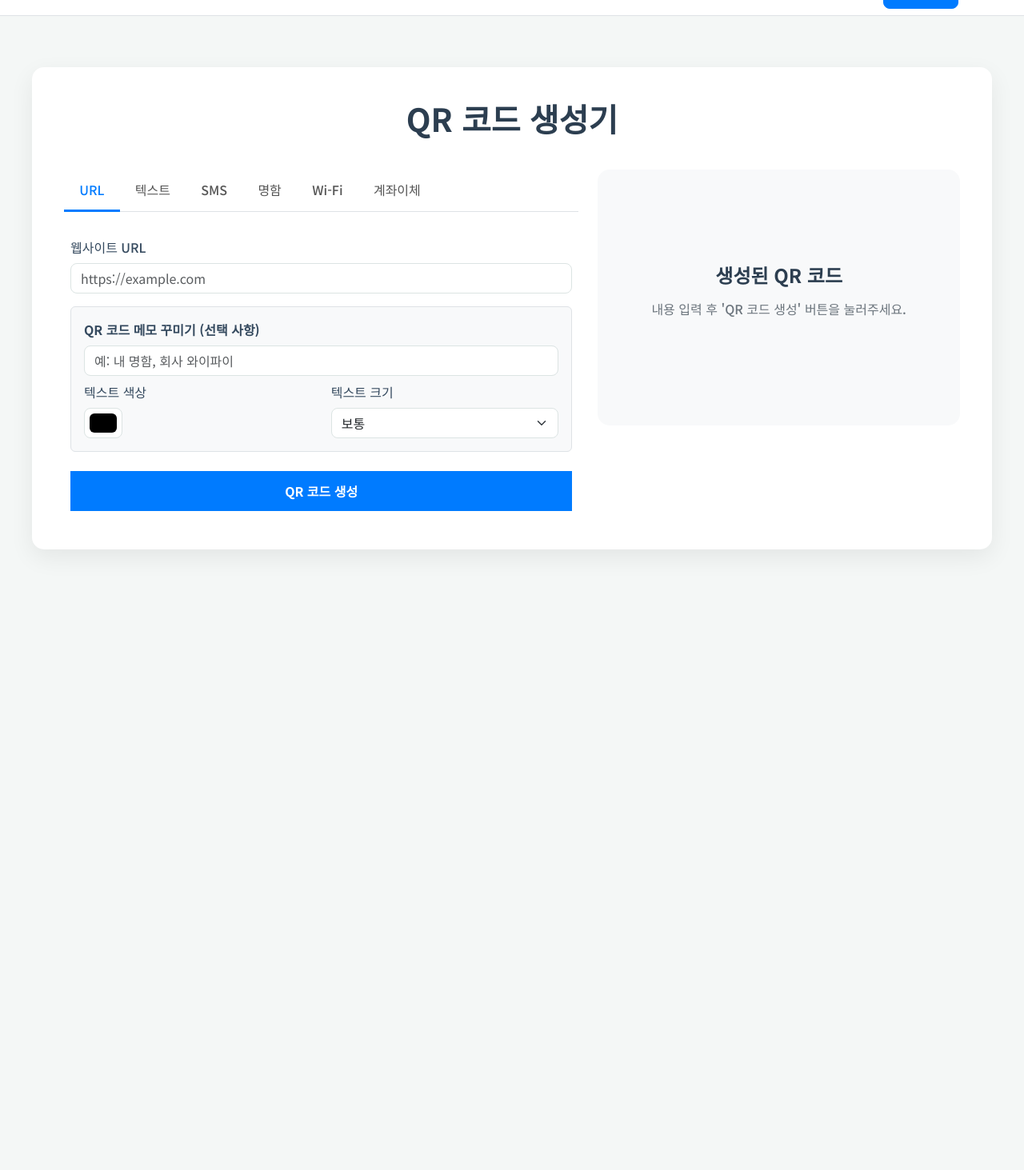
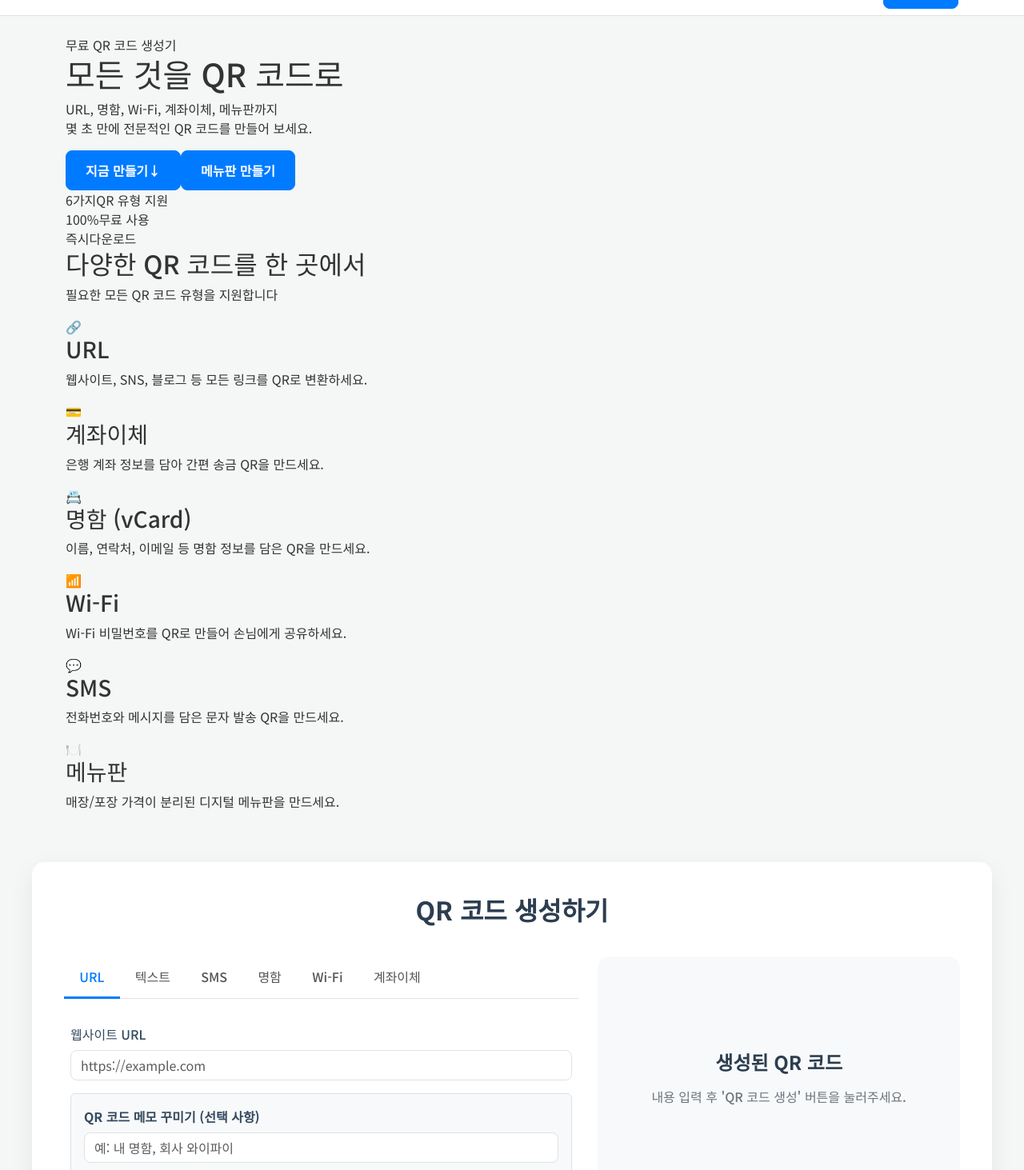
Before and after one commit to matu-sky/qrcode1, a React (Create React App) app: page / in a window 1280 px wide. Shown: the part 47-1510 px from the top of the page at 80% size. Before the commit the page ends 800 px from the top, so only its background shows below. Built offline with nearby package versions, Linux system fonts and the light colour scheme; no server answers.

Commit message:
Update HomePage.tsx

```diff
--- a/src/pages/HomePage.tsx
+++ b/src/pages/HomePage.tsx
@@ -46,25 +46,27 @@ const TemplateSelector = ({ selected, onChange }: { selected: string, onChange:
   </Form.Group>
 );
 
+// Feature Card Component
+const FeatureCard = ({ icon, title, description }: { icon: string, title: string, description: string }) => (
+  <div className="feature-card">
+    <div className="feature-icon">{icon}</div>
+    <h3 className="feature-title">{title}</h3>
+    <p className="feature-desc">{description}</p>
+  </div>
+);
+
 
 export default function HomePage() {
   const [activeTab, setActiveTab] = useState('url');
   const [finalQrValue, setFinalQrValue] = useState('');
   const qrRef = useRef<any>(null);
+  const generatorRef = useRef<HTMLDivElement>(null);
 
   // Form states
   const [url, setUrl] = useState('');
   const [text, setText] = useState('');
   const [vCard, setVCard] = useState({
-    name: '',
-    title: '',
-    org: '',
-    phone: '', // Mobile
-    workPhone: '', // Work
-    fax: '',
-    email: '',
-    website: '',
-    address: ''
+    name: '', title: '', org: '', phone: '', workPhone: '', fax: '', email: '', website: '', address: ''
   });
   const [wifi, setWifi] = useState({ ssid: '', password: '', encryption: 'WPA' });
   const [payment, setPayment] = useState({ bank: '', accountNumber: '', accountHolder: '', amount: '' });
@@ -91,11 +93,7 @@ export default function HomePage() {
     setDisplayMemo({ text: '', color: '', size: '' });
     setMemoColor('#000000');
     setMemoSize('1.25rem');
-    if (newTab === 'payment') {
-      setTemplate('web-payment');
-    } else {
-      setTemplate('memo');
-    }
+    if (newTab === 'payment') { setTemplate('web-payment'); } else { setTemplate('memo'); }
   };
 
   const handleDownload = () => {
@@ -107,9 +105,7 @@ export default function HomePage() {
           link.href = dataUrl;
           link.click();
         })
-        .catch((err) => {
-          console.error('oops, something went wrong!', err);
-        });
+        .catch((err) => { console.error('oops, something went wrong!', err); });
     }
   };
 
@@ -120,23 +116,17 @@ export default function HomePage() {
     const displayUrl = `${baseUrl}/display`;
 
     switch (activeTab) {
-      case 'url':
-        setFinalQrValue(url);
-        break;
+      case 'url': setFinalQrValue(url); break;
       case 'text': {
         if (!text) return;
         const params = new URLSearchParams();
-        params.set('type', 'text');
-        params.set('template', template);
-        params.set('text', text);
-        setFinalQrValue(`${displayUrl}?${params.toString()}`);
-        break;
+        params.set('type', 'text'); params.set('template', template); params.set('text', text);
+        setFinalQrValue(`${displayUrl}?${params.toString()}`); break;
       }
       case 'vcard': {
         if (Object.values(vCard).every(field => field === '')) return;
         const params = new URLSearchParams();
         params.set('type', 'vcard');
-        // Set in a fixed order
         if (vCard.name) params.set('name', vCard.name);
         if (vCard.org) params.set('org', vCard.org);
         if (vCard.title) params.set('title', vCard.title);
@@ -146,47 +136,101 @@ export default function HomePage() {
         if (vCard.email) params.set('email', vCard.email);
         if (vCard.website) params.set('website', vCard.website);
         if (vCard.address) params.set('address', vCard.address);
-        setFinalQrValue(`${displayUrl}?${params.toString()}`);
-        break;
+        setFinalQrValue(`${displayUrl}?${params.toString()}`); break;
       }
       case 'wifi': {
         if (!wifi.ssid) return;
         const escapedSsid = wifi.ssid.replace(/([\\;,"'])/g, '\\$1');
         const escapedPassword = wifi.password.replace(/([\\;,"'])/g, '\\$1');
-        setFinalQrValue(`WIFI:T:${wifi.encryption};S:${escapedSsid};P:${escapedPassword};;`);
-        break;
+        setFinalQrValue(`WIFI:T:${wifi.encryption};S:${escapedSsid};P:${escapedPassword};;`); break;
       }
       case 'payment': {
         if (!payment.bank && !payment.accountNumber) return;
         const params = new URLSearchParams();
-        params.set('type', 'payment');
-        params.set('template', template);
-        params.set('bank', payment.bank);
-        params.set('accountNumber', payment.accountNumber);
+        params.set('type', 'payment'); params.set('template', template);
+        params.set('bank', payment.bank); params.set('accountNumber', payment.accountNumber);
         if (payment.accountHolder) params.set('accountHolder', payment.accountHolder);
         if (payment.amount) params.set('amount', payment.amount);
-        if (template === 'web-payment' && backgroundUrl) {
-          params.set('bg', backgroundUrl);
-        }
-        setFinalQrValue(`${displayUrl}?${params.toString()}`);
-        break;
+        if (template === 'web-payment' && backgroundUrl) { params.set('bg', backgroundUrl); }
+        setFinalQrValue(`${displayUrl}?${params.toString()}`); break;
       }
       case 'sms': {
         if (!sms.phone) return;
-        setFinalQrValue(`SMSTO:${sms.phone}:${sms.message}`);
-        break;
+        setFinalQrValue(`SMSTO:${sms.phone}:${sms.message}`); break;
       }
-      default:
-        setFinalQrValue('');
+      default: setFinalQrValue('');
     }
+  };
+
+  const scrollToGenerator = () => {
+    generatorRef.current?.scrollIntoView({ behavior: 'smooth' });
   };
 
   return (
     <>
       <AppNavbar />
+
+      {/* ===== HERO SECTION ===== */}
+      <section className="hero-section">
+        <div className="hero-bg-pattern"></div>
+        <Container className="hero-content">
+          <div className="hero-badge">무료 QR 코드 생성기</div>
+          <h1 className="hero-title">
+            모든 것을 <span className="hero-highlight">QR 코드</span>로
+          </h1>
+          <p className="hero-subtitle">
+            URL, 명함, Wi-Fi, 계좌이체, 메뉴판까지<br />
+            몇 초 만에 전문적인 QR 코드를 만들어 보세요.
+          </p>
+          <div className="hero-buttons">
+            <Button className="hero-cta-primary" onClick={scrollToGenerator}>
+              지금 만들기
+              <span className="cta-arrow">↓</span>
+            </Button>
+            <Button className="hero-cta-secondary" href="/menu">
+              메뉴판 만들기
+            </Button>
+          </div>
+          <div className="hero-stats">
+            <div className="stat-item">
+              <span className="stat-number">6가지</span>
+              <span className="stat-label">QR 유형 지원</span>
+            </div>
+            <div className="stat-divider"></div>
+            <div className="stat-item">
+              <span className="stat-number">100%</span>
+              <span className="stat-label">무료 사용</span>
+            </div>
+            <div className="stat-divider"></div>
+            <div className="stat-item">
+              <span className="stat-number">즉시</span>
+              <span className="stat-label">다운로드</span>
+            </div>
+          </div>
+        </Container>
+      </section>
+
+      {/* ===== FEATURES SECTION ===== */}
+      <section className="features-section">
+        <Container>
+          <h2 className="section-title">다양한 QR 코드를 한 곳에서</h2>
+          <p className="section-subtitle">필요한 모든 QR 코드 유형을 지원합니다</p>
+          <div className="features-grid">
+            <FeatureCard icon="🔗" title="URL" description="웹사이트, SNS, 블로그 등 모든 링크를 QR로 변환하세요." />
+            <FeatureCard icon="💳" title="계좌이체" description="은행 계좌 정보를 담아 간편 송금 QR을 만드세요." />
+            <FeatureCard icon="📇" title="명함 (vCard)" description="이름, 연락처, 이메일 등 명함 정보를 담은 QR을 만드세요." />
+            <FeatureCard icon="📶" title="Wi-Fi" description="Wi-Fi 비밀번호를 QR로 만들어 손님에게 공유하세요." />
+            <FeatureCard icon="💬" title="SMS" description="전화번호와 메시지를 담은 문자 발송 QR을 만드세요." />
+            <FeatureCard icon="🍽️" title="메뉴판" description="매장/포장 가격이 분리된 디지털 메뉴판을 만드세요." />
+          </div>
+        </Container>
+      </section>
+
+      {/* ===== QR GENERATOR SECTION ===== */}
+      <section className="generator-section" ref={generatorRef}>
         <Container className="main-container">
           <Row>
-        <Col><h1 className="text-center main-header">QR 코드 생성기</h1></Col>
+            <Col><h2 className="text-center main-header">QR 코드 생성하기</h2></Col>
           </Row>
           <Row>
             <Col md={7}>
@@ -275,6 +319,17 @@ export default function HomePage() {
             </Col>
           </Row>
         </Container>
+      </section>
+
+      {/* ===== FOOTER ===== */}
+      <footer className="site-footer">
+        <Container>
+          <div className="footer-content">
+            <p className="footer-brand">QR Code Generator</p>
+            <p className="footer-copy">&copy; {new Date().getFullYear()} All rights reserved.</p>
+          </div>
+        </Container>
+      </footer>
     </>
   );
 }
```
Lines whose indentation alone changed are shown as unchanged.
